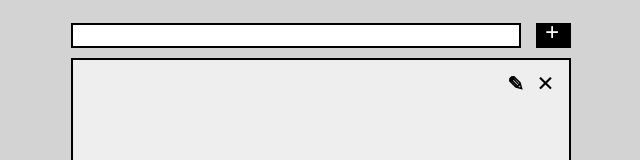
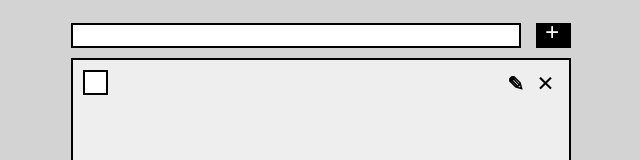
Before and after one commit to thejsw/WebFE, a React (Create React App) app in the folder todolist/: page / in a window 1280 px wide. Both pictures are taken after a click on the button 872 px from the left and 223 px from the top of the page. Shown: the part 188-348 px from the top of the page, without its empty margins (319-959 px from the left). Built offline with nearby package versions, Linux system fonts and the light colour scheme.

Commit message:
Checkbox 구현 및 update 시 check 변경 분리

```diff
--- a/todolist/src/App.css
+++ b/todolist/src/App.css
@@ -50,9 +50,8 @@
 	display: block;
 	position: relative;
 	height: 25px;
-  padding-left: 35px;
+	padding-left: 45px;
 	margin-bottom: 12px;
-  cursor: pointer;
 	font-size: 22px;
 	-webkit-user-select: none;
 	-moz-user-select: none;
@@ -77,13 +76,18 @@
 	height: 25px;
 	border: 2px solid #000;
 	background-color: #fff;
+	cursor: pointer;
 }
 
 .check {
 	text-decoration: line-through;
 }
 
-.new-todo .check-mark::after {
+.new-todo-label {
+	cursor: pointer;
+}
+
+.check-mark::after {
 	display: none;
 	position: absolute;
 	left: 7px;
--- a/todolist/src/App.js
+++ b/todolist/src/App.js
@@ -89,16 +89,23 @@ function App() {
 			</form>
 			<div id="todoBox" className="todo-box">
 				{toDos.map((item, index) => (
-					<label className={`new-todo ${item.checked ? "check" : ""}`} key={index}>
+					<div className="new-todo">
+						<button
+							className="check-mark"
+							onClick={() => onToggleCheck(index)}></button>
+						<label
+							className={`new-todo-label ${item.checked ? "check" : ""}`}
+							key={index}>
 							{item.text}
 							<input
 								type="checkbox"
 								checked={item.checked}
 								onChange={() => onToggleCheck(index)}
 							/>
+						</label>
 						<span className="edit-btn" onClick={() => onEdit(index)}></span>
 						<span className="rm-btn" onClick={() => onRemove(index)}></span>
-					</label>
+					</div>
 				))}
 			</div>
 		</>
```
Lines whose indentation alone changed are shown as unchanged.
